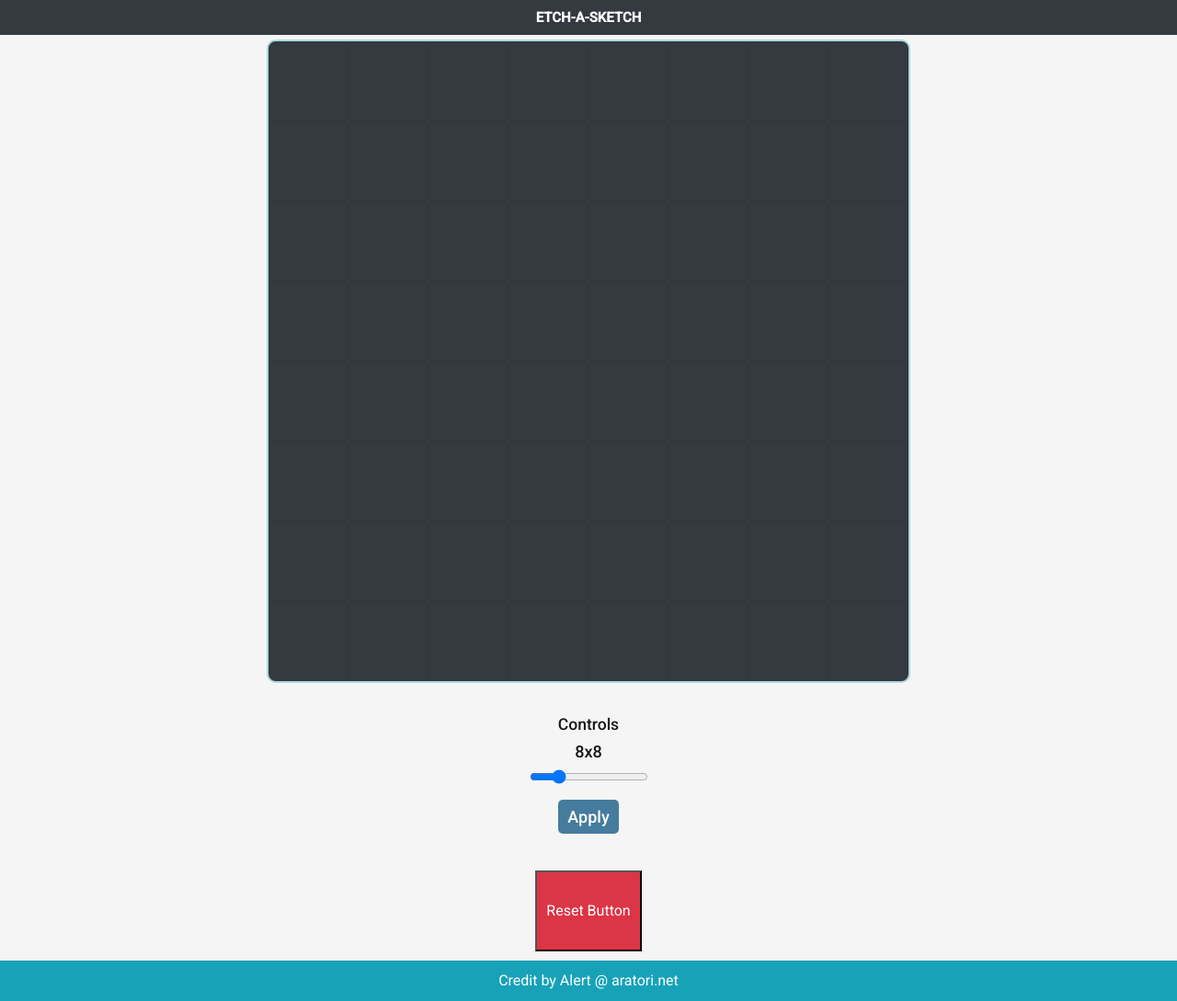
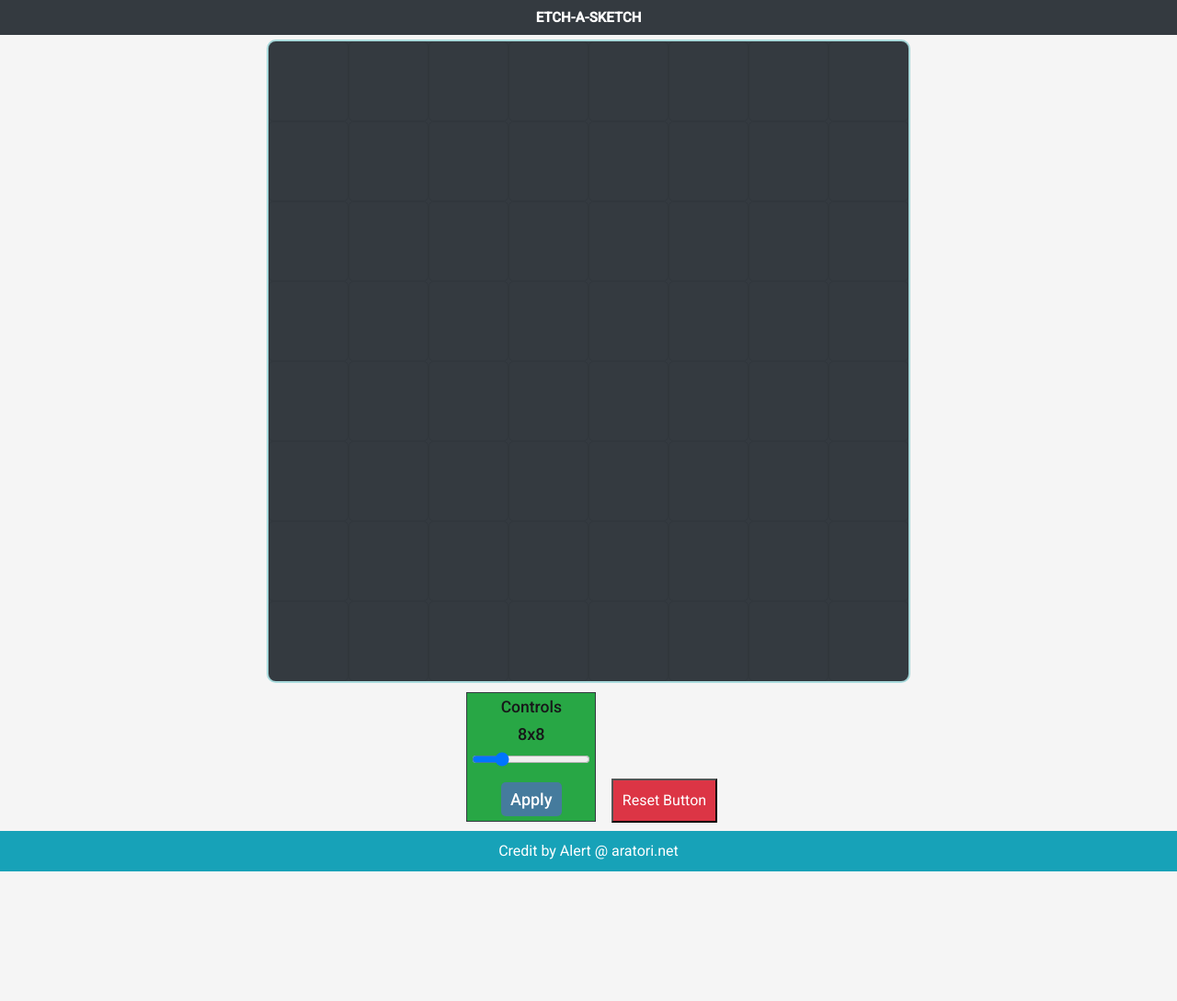
Before and after one commit to Alertzero/ETCH-A-SKETCH, a plain HTML site: page index.html in a window 1280 px wide. Shown: the whole page at 92% size. After the commit the page ends 948 px from the top, so only its background shows below. Drawn offline with nearby package versions, Linux system fonts and the light colour scheme.

Commit message:
Finalized first app

```diff
--- a/index.html
+++ b/index.html
@@ -23,7 +23,7 @@
     </header>
 
 
-    <div class="row m-2">
+    <div class="row mt-2">
       <div class="bg-dark text-white grid"></div>
     </div>
 
@@ -33,14 +33,14 @@
       <div class="d-table-cell text-center align-middle">
 
 
-        <div class="m-5">
+        <div class="m-3 d-inline-block bg-success p-2 border-dark border">
           <h3>Controls</h3>
           <div class="grid-size">8x8</div>
           <input type="range" min="2" max="30" value="8" />
           <button class="apply">Apply</button>
         </div>
 
-        <button class="d-inline-block m-3 py-5 bg-danger text-white p-3 reset" style="outline: none;">
+        <button class="d-inline-block m-1 bg-danger text-white p-3 reset justify-content-center" style="outline: none;">
           Reset Button
         </button>
 
--- a/style.css
+++ b/style.css
@@ -8,8 +8,8 @@
 
   .row>*{
     box-sizing: border-box;
-    height:600px ;
-    width:600px ;
+    height:300px ;
+    width:300px ;
 
   }
 
```
